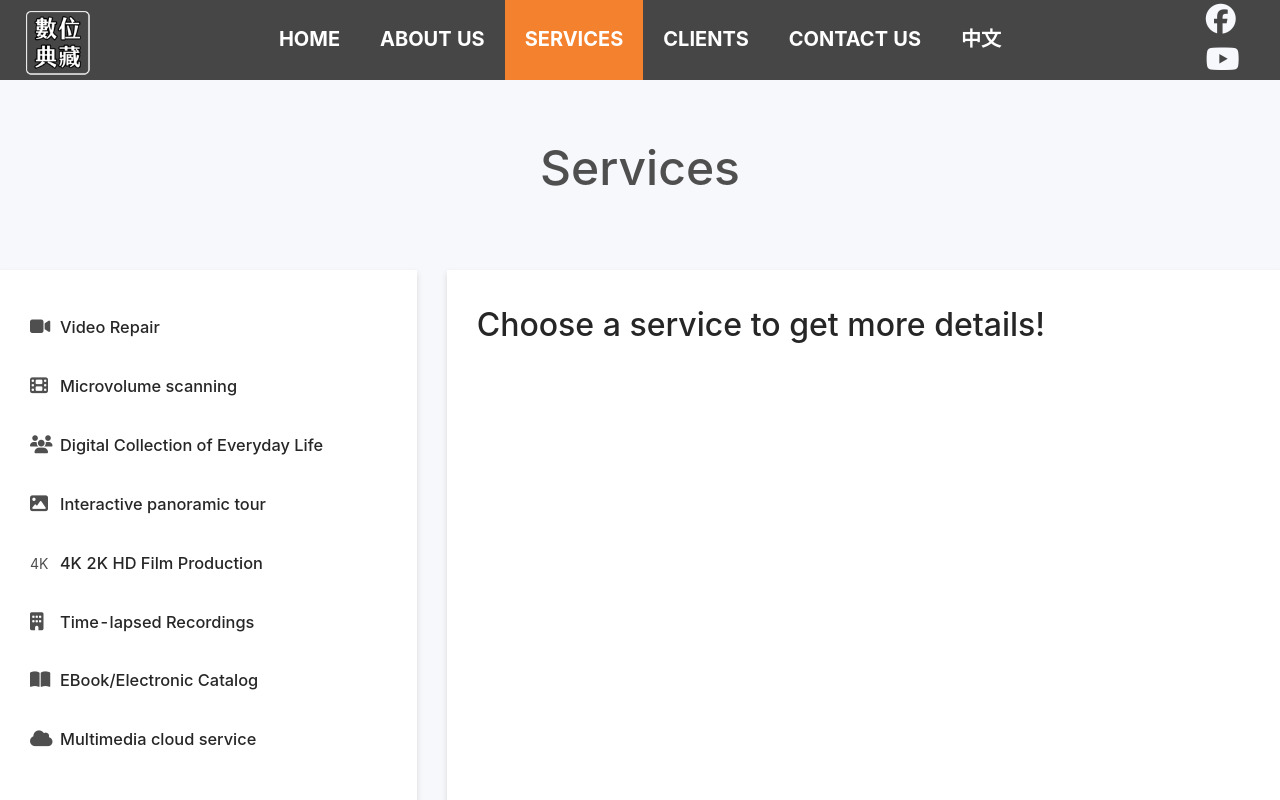
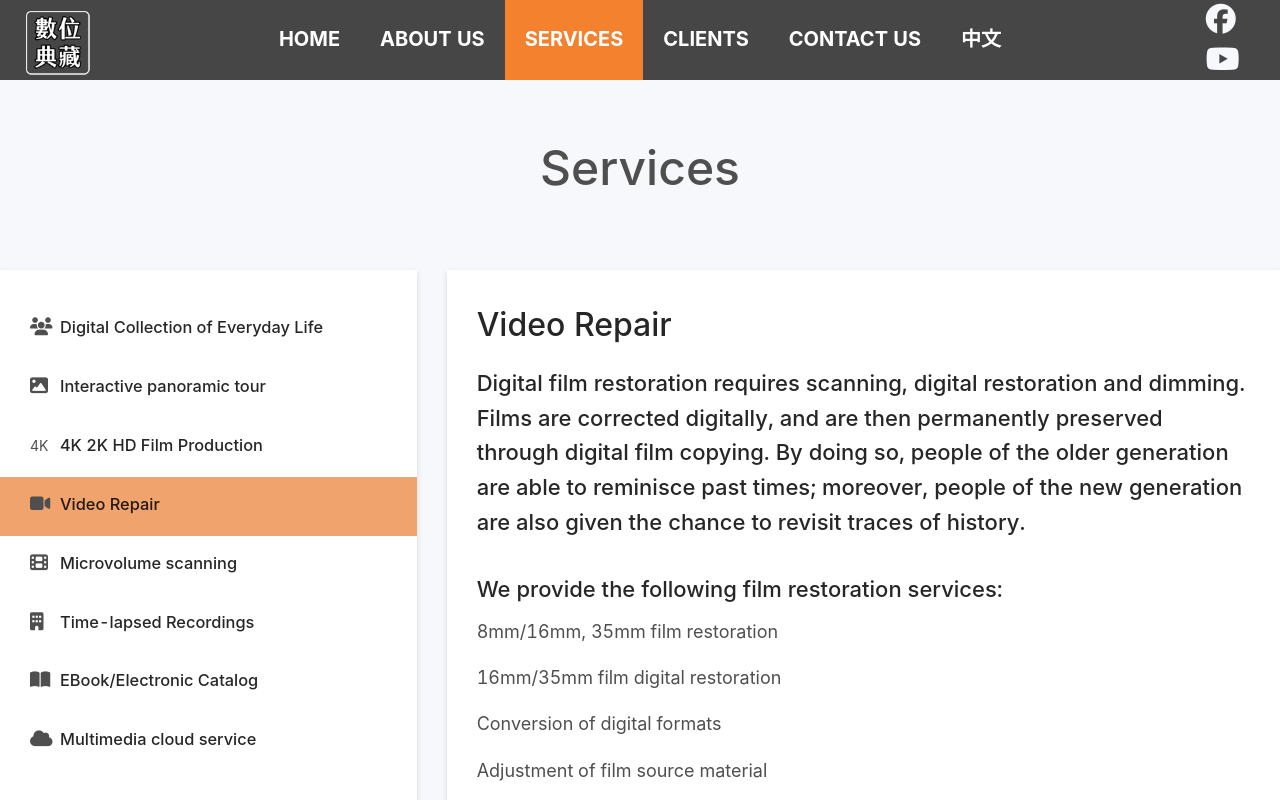
Before and after one commit to serpient/goodspeed-en, a React (Create React App) app: page /services in a window 1280 px wide. Shown: the top 800 px of the page. Built offline with nearby package versions, Linux system fonts and the light colour scheme.

Commit message:
Set default service on page

```diff
--- a/src/ServicesPage/index.js
+++ b/src/ServicesPage/index.js
@@ -8,14 +8,18 @@ const ServicesPage = ({ location }) => {
   const [currentService, setCurrentService] = useState(null);
   const [currentServiceData, setCurrentServiceData] = useState(null);
   useEffect(() => {
-    setCurrentService(location.pathname);
+    let defaultService =
+      location.pathname === '/services'
+        ? '/service/video-repair'
+        : location.pathname;
+
+    setCurrentService(defaultService);
     const dataSet = serviceItems.find(
-      (service) => service.link === location.pathname
+      (service) => service.link === defaultService
     );
     setCurrentServiceData(dataSet);
   }, [location.pathname]);
 
-  console.log(currentServiceData);
   return (
     <Page>
       <section className="services-page--container">
--- a/src/services/serviceItems.js
+++ b/src/services/serviceItems.js
@@ -9,20 +9,6 @@ import Ebook from './Ebook';
 import MultimediaCloud from './MultimediaCloud';
 
 const serviceItems = [
-  {
-    icon: 'fas fa-video',
-    title: 'Video Repair',
-    link: '/service/video-repair',
-    subtext: `We can handle all kinds of video & audio production and digital communication problems for you. 8mm, 16mm, 35mm film repair and digitalization.`,
-    component: <VideoRepair />,
-  },
-  {
-    icon: 'fas fa-film',
-    title: 'Microvolume scanning',
-    link: '/service/micro-scan',
-    subtext: `Use our miniaturized digital technology to help you preserve your precious historical data that has been destroyed by time`,
-    component: <Microvolume />,
-  },
   {
     icon: 'fas fa-users',
     title: `Digital Collection of Everyday Life`,
@@ -49,6 +35,20 @@ const serviceItems = [
     component: <HighDefVideo />,
   },
   {
+    icon: 'fas fa-video',
+    title: 'Video Repair',
+    link: '/service/video-repair',
+    subtext: `We can handle all kinds of video & audio production and digital communication problems for you. 8mm, 16mm, 35mm film repair and digitalization.`,
+    component: <VideoRepair />,
+  },
+  {
+    icon: 'fas fa-film',
+    title: 'Microvolume scanning',
+    link: '/service/micro-scan',
+    subtext: `Use our miniaturized digital technology to help you preserve your precious historical data that has been destroyed by time`,
+    component: <Microvolume />,
+  },
+  {
     icon: 'fas fa-building',
     title: `Time-lapsed Recordings`,
     link: '/service/time-lapse',
```
